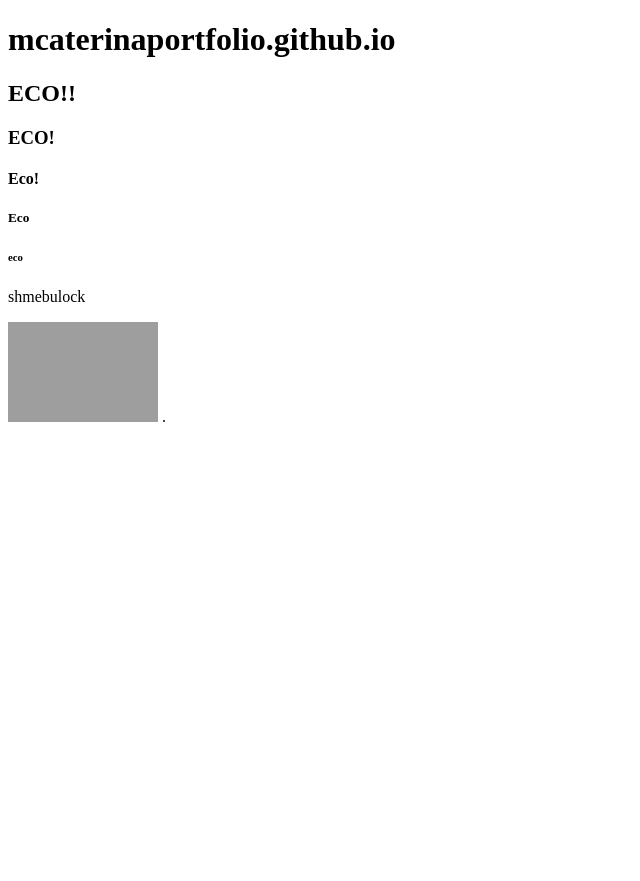
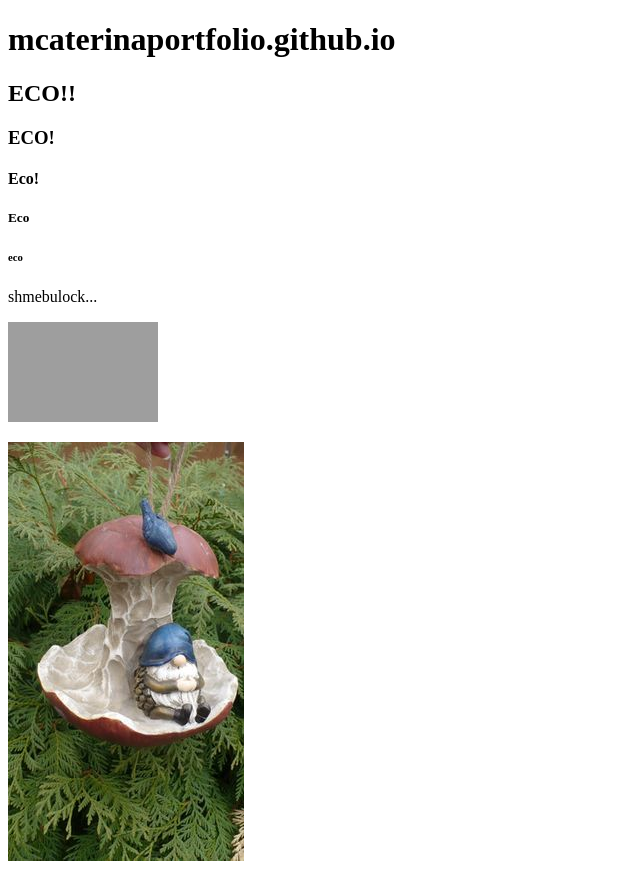
Before and after one commit to mcaterina/mcaterina.github.io, a plain HTML site: page Practice.html in a window 1280 px wide. Shown: the whole page, without its empty margins (0-640 px from the left). Before the commit the page ends 800 px from the top, so only its background shows below. Drawn offline with Linux system fonts and the light colour scheme; grey boxes are pictures that could not be loaded.

Commit message:
apple gnome

```diff
--- a/Practice.html
+++ b/Practice.html
@@ -11,8 +11,13 @@
 	<h4>Eco!</h4>
 	<h5>Eco</h5>
 	<h6>eco</h5>
-	<p>shmebulock</p>
+	<p>shmebulock...</p>
 	<img src="http://www.askbobcarr.com/wp-content/uploads/2015/09/garden-gnome.png" width="150" height="100" />
+
+	<p>
+		<img src="images/Apple gnome.jpg" width="236" height="419">
+	</p>
+
 </body>
-.
+
 </html>
```
Also changed, not shown: images/Apple gnome.jpg (added).
